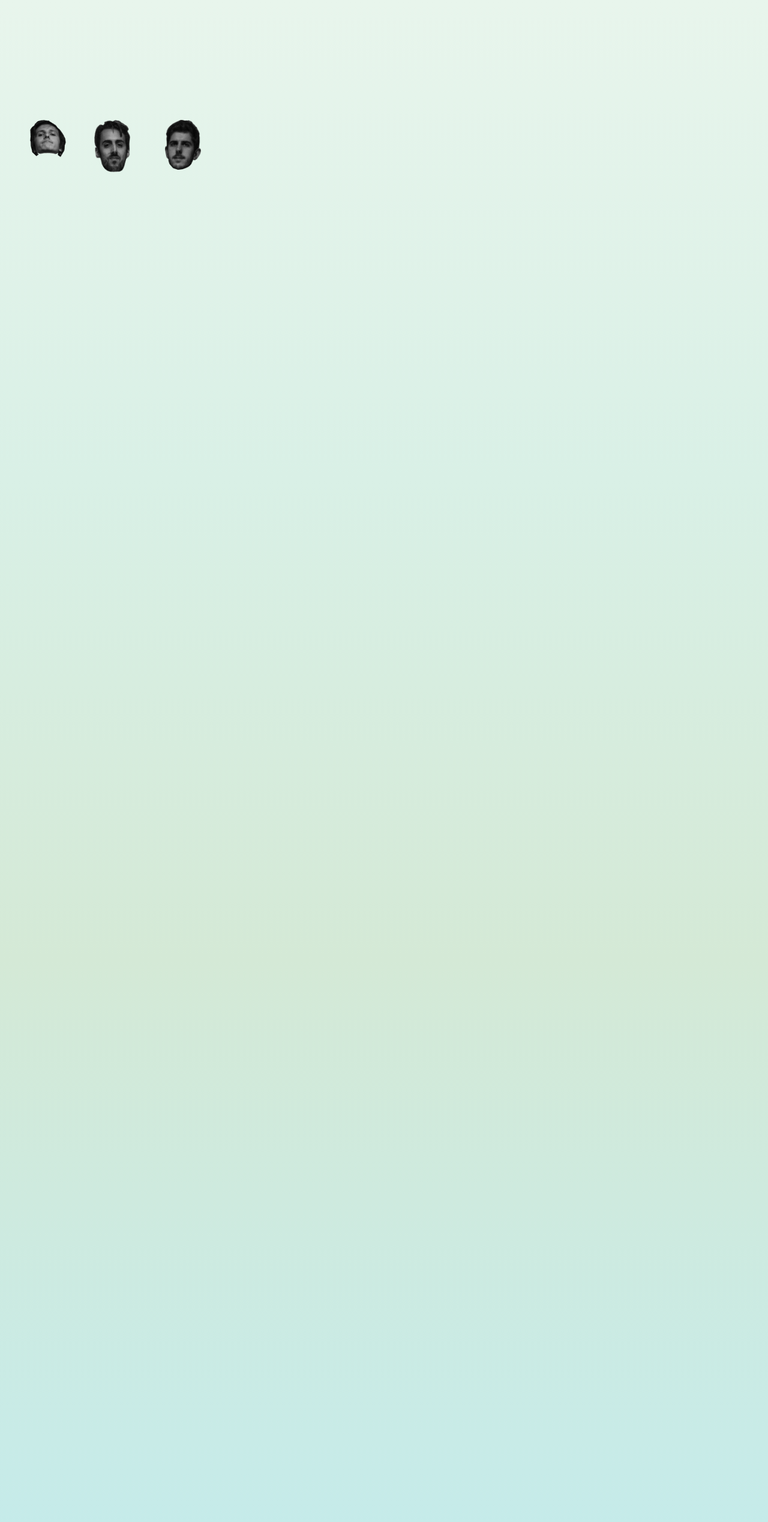
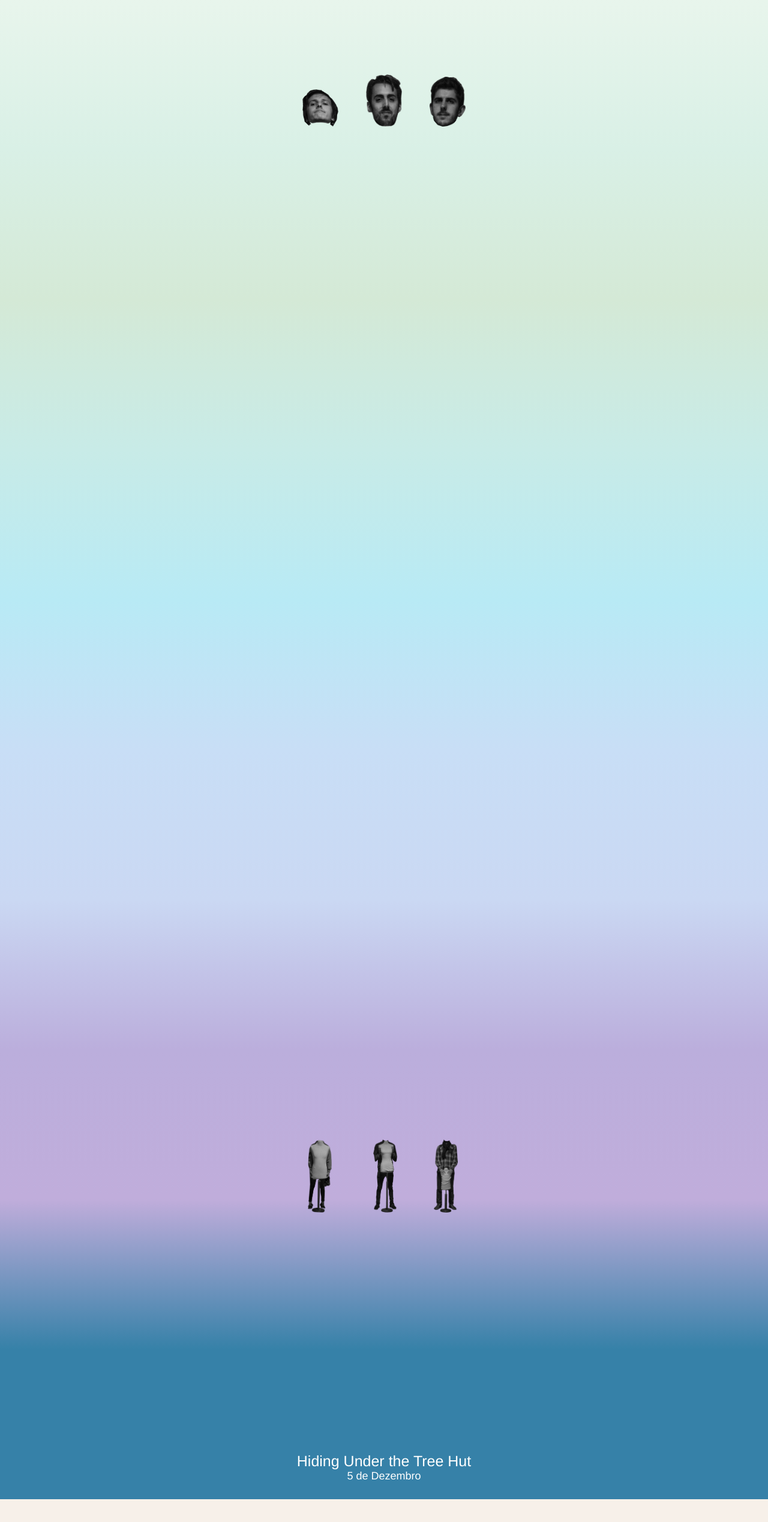
Before and after one commit to tiagocovas/huth, a Vue app: page / in a window 1280 px wide. Shown: the top 2538 px of the page at 60% size. After the commit the page ends 2500 px from the top, so only its background shows below. Built offline with nearby package versions, Linux system fonts and the light colour scheme.

Commit message:
fixed images and footer

```diff
--- a/src/App.vue
+++ b/src/App.vue
@@ -1,6 +1,12 @@
 <template>
   <div id="app">
     <HelloWorld msg="Welcome to Your Vue.js App"/>
+    <div class="footer">
+      <div>Hiding Under the Tree Hut</div>
+      <div class="footer__small">5 de Dezembro</div>
+    </div>
+
+
   </div>
 </template>
 
@@ -17,6 +23,8 @@ export default {
 </script>
 
 <style lang="scss">
+
+@import url('https://fonts.googleapis.com/css?family=Gochi+Hand&display=swap');
 
 body,html {
   margin: 0;
@@ -45,8 +53,18 @@ body,html {
                             #bbaedc 70%,
                             #c0addb 80%,
                             #3681a8 90%);
-  height: 1000vh;
+  height: 2500px;
 
 
 }
+
+.footer {
+  margin-top: 1800px;
+  font-size: 25px;
+  color: white;
+
+  &__small {
+    font-size: 18px;
+  }
+}
 </style>
--- a/src/components/HelloWorld.vue
+++ b/src/components/HelloWorld.vue
@@ -1,16 +1,19 @@
 <template>
   <div class="container">
-    <div class="wrapper">
-    <div class="head-container">
+    <div class="fixed">
+      <div class="fixed__box">
         <img class="head head-1" :style="head1Style" alt="head1" src="./../assets/head-1.png">
         <img class="head head-2" :style="head2Style" alt="head2" src="./../assets/head-2.png">
         <img class="head head-3" :style="head3Style" alt="head3" src="./../assets/head-3.png">
       </div>
+    </div>
 
+    <div class="bodies">
       <img class="body body-1" :style="body1Style" alt="head1" src="./../assets/body-1.png">
       <img class="body body-2" :style="body2Style" alt="head2" src="./../assets/body-2.png">
       <img class="body body-3" :style="body3Style" alt="head3" src="./../assets/body-3.png">
     </div>
+
   </div>
 </template>
 
@@ -23,33 +26,28 @@ export default {
 
   data () {
     return {
-      head1Style: 'left: 50px;',
-      head2Style: 'left: 157px;',
-      head3Style: 'left: 265px;',
-      body1Style: 'top: 400vh; left: 60px;',
-      body2Style: 'top: 600vh; left: 170px;',
-      body3Style: 'top: 800vh; left: 280px;'
+      head1Style: '',
+      head2Style: '',
+      head3Style: '',
+      body1Style: '',
+      body2Style: '',
+      body3Style: ''
     };
   },
 
   methods: {
     updateScroll() {
-      this.head1Style = `top: ${200 + window.scrollY}px; left: 50px;`
-      this.head2Style = `top: ${200 + window.scrollY}px; left: 157px`
-      this.head3Style = `top: ${200 + window.scrollY}px; left: 275px;`
 
-      if (window.scrollY > 2415) {
-        this.body1Style = `top: calc(400vh + ${window.scrollY - 2415}px); left: 60px;`
+      if (window.scrollY > 620) {
+        this.body1Style = `top: ${window.scrollY - 300}px;`
       }
 
-
-      if (window.scrollY > 3718) {
-        this.body2Style = `top: calc(600vh + ${window.scrollY - 3718}px); left: 170px;`
+      if (window.scrollY > 778) {
+        this.body2Style = `top: ${window.scrollY - 300}px;`
       }
 
-
-      if (window.scrollY > 5062) {
-        this.body3Style = `top: calc(800vh + ${window.scrollY - 5062}px); left: 280px;`
+      if (window.scrollY > 1104) {
+        this.body3Style = `top: ${window.scrollY - 300}px;`
       }
 
     }
@@ -63,27 +61,71 @@ export default {
 
 <!-- Add "scoped" attribute to limit CSS to this component only -->
 <style lang="scss" scoped >
+
+
 .container {
   display: flex;
   justify-content: center;
 }
 
-.wrapper {
-  width: 375px;
+.fixed {
+  position: fixed;
+  margin-top: 100px;
+  z-index: 1;
+
+  &__box {
+    width: 320px
+  }
 }
 
 .head {
   width: 60px;
-
-  position: absolute;
-  top: 200px;
-
-  z-index: 2;
+  margin: 23px;
   // transition: all 0.2s ease-in;
 }
 
+.head-1 {
+  padding-top: 15px;
+}
+
+.head-3 {
+  padding-top: 5px;
+}
+
 .body {
-  width: 10vw;
+  width: 40px;
+  position: relative;
+}
+
+.body-1 {
+  top: 320px;
+  left: 0px;
+  position: relative;
+}
+
+.body-2 {
+  top: 500px;
+  left: 2px;
+  position: relative;
+}
+
+.body-3 {
+  top: 800px;
+  left: -4px;
+  position: relative;
+}
+
+.bodies {
+  width: 320px;
+  display: flex;
+  justify-content: space-around;
+
+  margin-top: 500px;
+}
+
+.footer {
   position: absolute;
+  bottom: 0;
 }
+
 </style>
```
Lines whose indentation alone changed are shown as unchanged.
